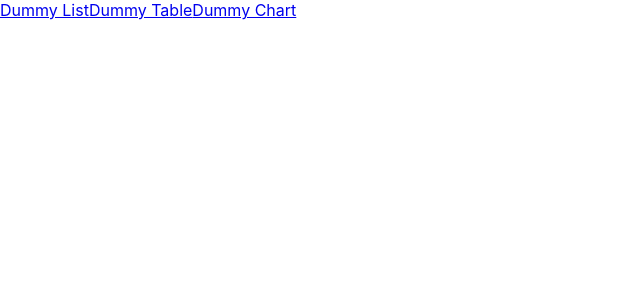
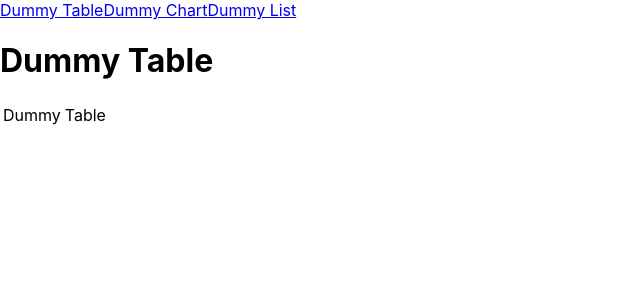
Before and after one commit to HelenaUa/backendless-test, a React (Create React App) app: page /backendless-test/dummyTable in a window 1280 px wide. Shown: the top 300 px of the page, without its empty margins (0-640 px from the left). Built offline with nearby package versions, Linux system fonts and the light colour scheme.

Commit message:
add tabs

```diff
--- a/package.json
+++ b/package.json
@@ -7,6 +7,7 @@
     "@testing-library/jest-dom": "^5.16.3",
     "@testing-library/react": "^12.1.4",
     "@testing-library/user-event": "^13.5.0",
+    "prop-types": "^15.8.1",
     "react": "^18.1.0",
     "react-dom": "^18.1.0",
     "react-router-dom": "^6.17.0",
--- a/src/components/App.jsx
+++ b/src/components/App.jsx
@@ -1,38 +1,62 @@
 import React, { lazy, Suspense } from "react"
 // import { BrowserRouter as Router, Route, Switch } from 'react-router-dom';
 // import { Routes, Switch, Route } from 'react-router-dom';
-import { NavLink, Route, Routes } from 'react-router-dom';
+import { NavLink, Route, Routes, Navigate } from 'react-router-dom';
+
 import DummyList from './DummyList';
 import DummyTable from './DummyTable';
 import DummyChart from './DummyChart';
-import Home from '../pages/Home';
-import tabsData from '../tabs.json';
-// console.log(tabsData);
 
-// const Home = lazy(() => import('../pages/Home'));
+// import Home from '../pages/Home';
+import Table from "pages/Table";
+import Chart from "pages/Chart";
+import NotFound from "pages/NotFound";
 
-//
-function getTabComponent(tabOrder) {
-  switch (tabOrder) {
-    case 'dummyTable':
-      return <DummyTable />;
-    case 'dummyChart':
-      return <DummyChart />;
-    case 'dummyList':
-      return <DummyList />;
-    default:
-      return null;
-  }
-};
+import tabs from '../tabs.json';
+
+// const Home = lazy((path) => import(`./${path}`));
+
+
+const Home = (path) => {
+  const LazyComponent = lazy(() => import(`./${path}`));
+  return (
+    <main>
+        <Suspense fallback={<div>Loading...</div>}>
+            <LazyComponent />
+        </Suspense>
+    </main>
+);
+}
+
+
+
+// function getTabComponent(tabId) {
+//   switch (tabId) {
+//     case 'dummyTable':
+//       return <DummyTable />;
+//     case 'dummyChart':
+//       return <DummyChart />;
+//     case 'dummyList':
+//       return <DummyList />;
+//     default:
+//       return <NotFound />;
+//   }
+// };
+
 
 export const App = () => {
   return (
     <div>
-      {/* <Routes>
-        <Route path="/" element={<Home />} />
-          {tabsData.map((tab) => (
-          <Route key={tab.order} path={`/${tab.order}`} element={getTabComponent(tab.order)} /> ))}
-     </Routes> */}
+       {tabs.map((tab) => (
+                        <NavLink key={tab.id} to={`/${tab.id}`}>
+                            {tab.title}
+                        </NavLink>
+                    ))}
+      <Routes>
+        <Route path="/" element={<Navigate to={`/${tabs[0].id}`} replace />} />
+          {tabs.map((tab) => (
+          <Route key={tab.id} path={tab.id} element={Home(tab.path)} /> ))}
+     </Routes>
 
 {/* <Routes>
       <Route path="/" element={<Home />} />
@@ -65,17 +89,18 @@ export const App = () => {
         </Suspense>
       </Switch> */}
 
-      <nav>
+      {/* <nav>
         <NavLink to="/">Dummy List</NavLink>
         <NavLink to="/localhost">Dummy Table</NavLink>
         <NavLink to="/localhost">Dummy Chart</NavLink>
-      </nav>
+      </nav> */}
 
-      <Routes>
+      {/* <Routes>
         <Route path='/' element={<Home />}/>
-        <Route path='/localhost' element={<DummyTable />}/>
-        <Route path='/localhost' element={<DummyChart />}/>
-      </Routes>
+        <Route path='/tabs/dummyTable.js' element={<Table />}/>
+        <Route path='/tabs/dummyChart.js' element={<Chart />}/>
+        <Route path='*' element={<NotFound />} />
+      </Routes>  */}
     </div>
   );
 };
--- a/src/components/DummyChart.jsx
+++ b/src/components/tabs/dummyChart.js
@@ -1,6 +1,7 @@
 import React from 'react';
+import PropTypes from 'prop-types';
 
-function DummyChart() {
+function DummyChart({id, title, order, path}) {
   return (
     <div>
       <h1>Dummy Chart</h1>
--- a/src/components/DummyTable.jsx
+++ b/src/components/tabs/dummyTable.js
@@ -5,10 +5,12 @@ function DummyTable() {
       <div>
         <h1>Dummy Table</h1>
         <table>
+          <tbody>
             <tr>
               <td>Dummy</td>
               <td>Table</td>
             </tr>
+          </tbody>
         </table>
       </div>
     );
--- a/src/pages/List.jsx
+++ b/src/pages/Chart.jsx
@@ -1,6 +1,6 @@
 import { Link} from "react-router-dom";
 
-function List() {
+function Chart() {
     return (
         <div>
 
@@ -9,4 +9,4 @@ function List() {
 
 };
 
-export default List;
+export default Chart;
--- a/src/pages/Home.jsx
+++ b/src/pages/Home.jsx
@@ -1,10 +1,10 @@
-const { DummyList } = require("components/DummyList")
+import DummyList from "components/DummyList";
 
 function Home() {
     return (
         <div>
-            {/* <DummyList /> */}
             <h1>Home</h1>
+            <DummyList />
         </div>
     )
 }
--- /dev/null
+++ b/src/pages/NotFound.jsx
@@ -0,0 +1,9 @@
+function NotFound() {
+    return (
+        <div>
+            Not Found
+        </div>
+    )
+};
+
+export default NotFound;
--- /dev/null
+++ b/src/pages/Table.jsx
@@ -0,0 +1,12 @@
+import { Link} from "react-router-dom";
+
+function Table() {
+    return (
+        <div>
+
+        </div>
+    )
+
+};
+
+export default Table;
```
Also changed, not shown: src/components/tabs/dummyList.js (renamed from src/components/DummyList.jsx), 2 other files (tests, documents, lock files or other folders).
